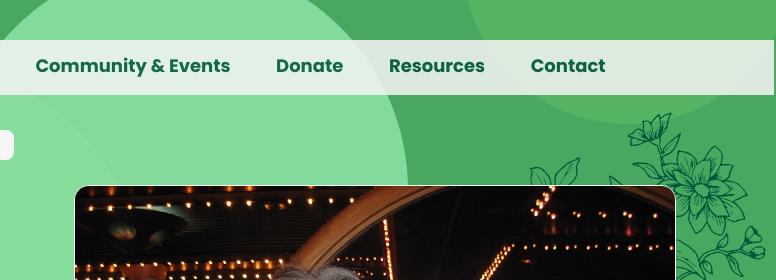
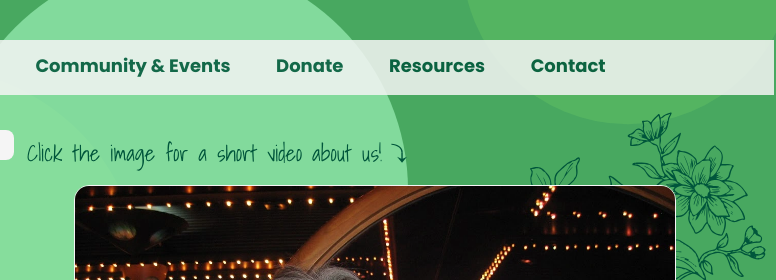
Before and after one commit to Tybenson0/AimeeOkiFoundation, a website built with Parcel: page index.html in a window 1536 px wide. Shown: the top 280 px of the page, 760-1536 px from the left. Built offline with nearby package versions, Linux system fonts and the light colour scheme.

Commit message:
linking video

```diff
--- a/css/main.css
+++ b/css/main.css
@@ -233,7 +233,9 @@ display: block;
   width: 8.5rem;
   height: 8.5rem;
 }
-
+.click-here {
+  display: none;
+}
 /* navbar section */
 
 .navbar {
@@ -1133,9 +1135,9 @@ top: 12vh;
   margin-right: 1rem;
 }
 .aimee-img1 {
-  height: 34%;
+  height: 98%;
   width: 78%;
-  right: 1.5rem;
+  right: -2.5rem;
   margin-bottom: 0;
 }
 .info-title2, .box-content2 {
@@ -1700,8 +1702,14 @@ left: 4rem;
 .desktop-svg9, .desktop-svg10, .desktop-svg11, .desktop-svg12,
 .desktop-svg13, .desktop-svg14, .desktop-svg15, .desktop-svg16,
 .desktop-svg17, .desktop-svg18, .desktop-svg19, .desktop-svg20,
-.desktop-svg21, .desktop-svg22, .desktop-svg23{
+.desktop-svg21, .desktop-svg22, .desktop-svg23, .click-here{
   display: block;
+}
+.click-here {
+  position: absolute;
+  right: 24vw;
+  top: -13vh;
+  width: 38rem;
 }
 .desktop-svg1 {
   position: relative;
--- a/index.html
+++ b/index.html
@@ -92,7 +92,10 @@
             </nav>
           </header>
           <div class="hero-container" data-aos="fade-up" data-aos-duration="500">
+            <img class="click-here" src="/imgs/click-here.svg" alt="">
+            <a href="https://vimeo.com/700992149/3cd42b9e5e" target="_blank">
             <img class="aimee-img1" src="/imgs/07 Ensanada Cruise 009.webp" alt="" />
+            </a>
               <div class="info-title grid-box1"><h2 >What We're About</h2 ></div>
               <div class="box-content grid-box1">
                 <p class="hero-content hero-content1">
```
Also changed, not shown: imgs/click-here.svg (added).
